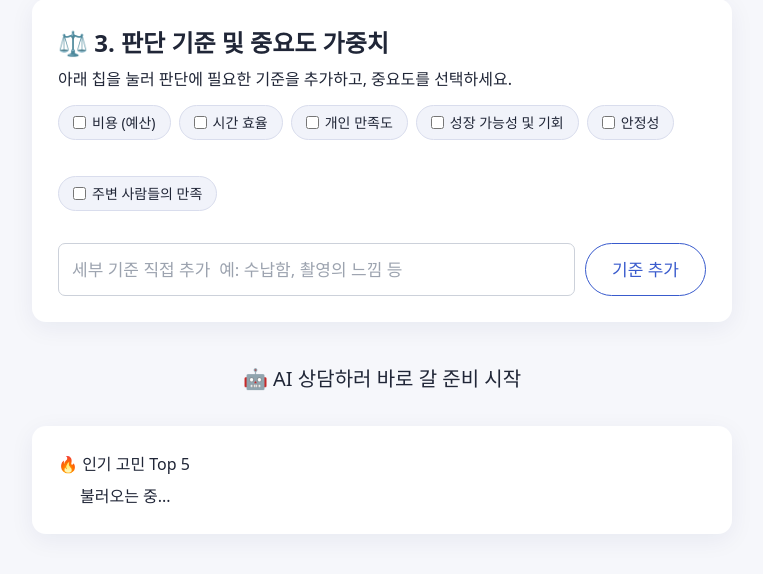
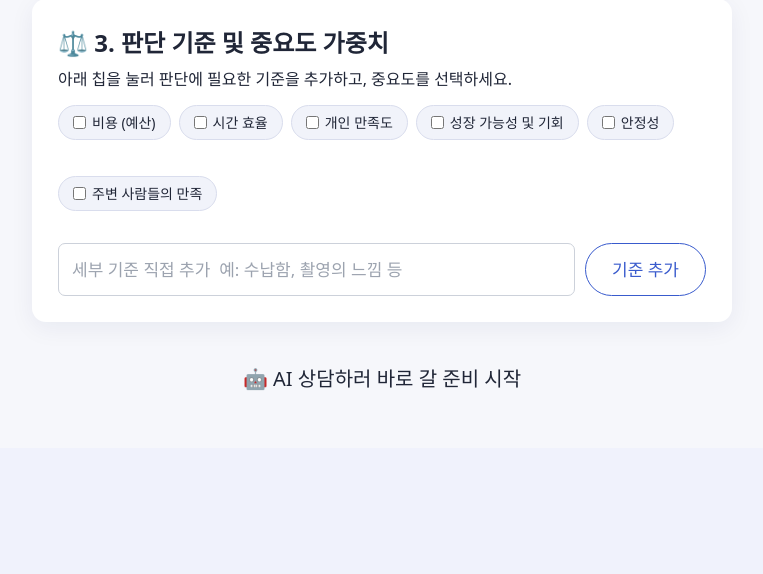
Before and after one commit to gustn0307/pickme-flask, a Flask app: page /decision/ in a window 1280 px wide. Shown: the part 1887-2461 px from the top of the page, without its empty margins (258-1021 px from the left). After the commit the page ends 2277 px from the top, so only its background shows below. Run offline with Flask 3, Linux system fonts and the light colour scheme; some libraries are stand-ins or nearby versions.

Commit message:
fix: 인기 top 5 분석삭제

```diff
--- a/templates/decision/index.html
+++ b/templates/decision/index.html
@@ -144,12 +144,6 @@
         </span>
     </div>
 
-    <!-- 개선 1: 카테고리별 인기 고민 Top 5 -->
-    <div class="panel mt-3">
-        <h3>🔥 인기 고민 Top 5</h3>
-        <ol id="popular-list" class="popular-list"><li>불러오는 중...</li></ol>
-    </div>
-
     <!-- AI 답변 출력 영역 -->
     {% if result %}
     <div class="card mt-4">
@@ -169,16 +163,6 @@
 </div>
 
 <script>
-// 인기 고민 Top 5 불러오기
-fetch('{{ url_for("decision.api_popular") }}')
-    .then(r => r.json())
-    .then(list => {
-        const el = document.getElementById('popular-list');
-        el.innerHTML = list.length
-            ? list.map(x => `<li>${x.title} <small>(${x.count}회)</small></li>`).join('')
-            : '<li>아직 인기 고민이 없어요. 첫 상담을 시작해보세요!</li>';
-    })
-    .catch(() => { document.getElementById('popular-list').innerHTML = '<li>인기 고민을 불러올 수 없습니다.</li>'; });
 
 // 스타일 변경 재상담
 document.querySelectorAll('.btn-restyle').forEach(btn => {
```
